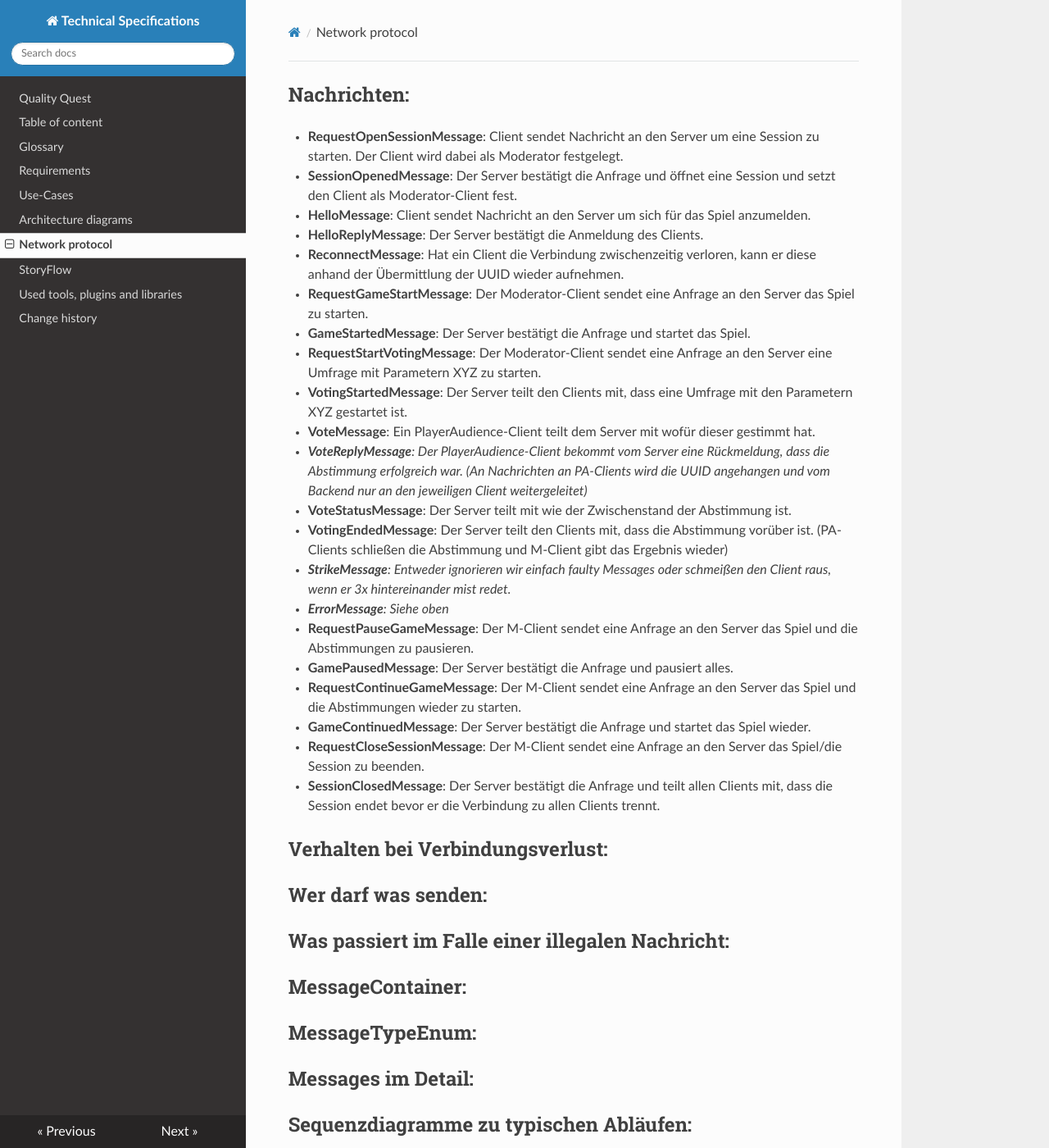
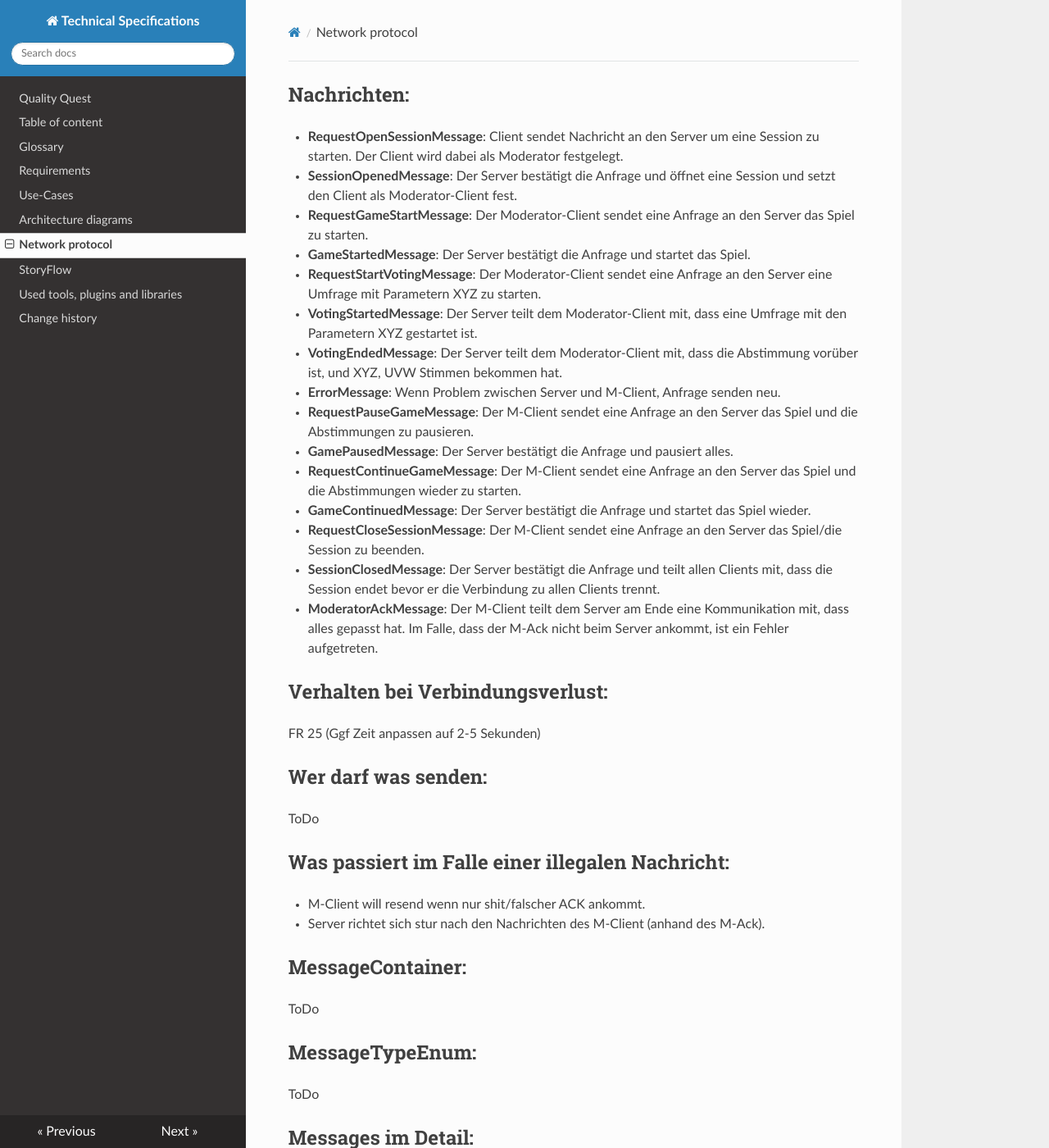
Before and after one commit to Brotenko/QualityQuest, an MkDocs documentation site: the page built from Docs/Technical Specifications/docs/network-protocol.md, in a window 1280 px wide and 1400 px high. Shown: the whole window at 82% size. Built offline with MkDocs 1.6.1, drawn with Linux system fonts in a browser that asks for light colours; nearby versions of some CDN libraries.

Commit message:
Updated the network protocol to only have relevant message types.

```diff
--- a/Docs/Technical Specifications/docs/network-protocol.md
+++ b/Docs/Technical Specifications/docs/network-protocol.md
@@ -1,36 +1,38 @@
 ## Nachrichten:
 - **RequestOpenSessionMessage**: Client sendet Nachricht an den Server um eine Session zu starten. Der Client wird dabei als Moderator festgelegt.
 - **SessionOpenedMessage**: Der Server bestätigt die Anfrage und öffnet eine Session und setzt den Client als Moderator-Client fest.
-- **HelloMessage**: Client sendet Nachricht an den Server um sich für das Spiel anzumelden.
-- **HelloReplyMessage**: Der Server bestätigt die Anmeldung des Clients.
-- **ReconnectMessage**: Hat ein Client die Verbindung zwischenzeitig verloren, kann er diese anhand der Übermittlung der UUID wieder aufnehmen.
 - **RequestGameStartMessage**: Der Moderator-Client sendet eine Anfrage an den Server das Spiel zu starten.
 - **GameStartedMessage**: Der Server bestätigt die Anfrage und startet das Spiel.
 - **RequestStartVotingMessage**: Der Moderator-Client sendet eine Anfrage an den Server eine Umfrage mit Parametern XYZ zu starten.
-- **VotingStartedMessage**: Der Server teilt den Clients mit, dass eine Umfrage mit den Parametern XYZ gestartet ist.
-- **VoteMessage**: Ein PlayerAudience-Client teilt dem Server mit wofür dieser gestimmt hat.
-- _**VoteReplyMessage**: Der PlayerAudience-Client bekommt vom Server eine Rückmeldung, dass die Abstimmung erfolgreich war. (An Nachrichten an PA-Clients wird die UUID angehangen und vom Backend nur an den jeweiligen Client weitergeleitet)_
-- **VoteStatusMessage**: Der Server teilt mit wie der Zwischenstand der Abstimmung ist.
-- **VotingEndedMessage**: Der Server teilt den Clients mit, dass die Abstimmung vorüber ist. (PA-Clients schließen die Abstimmung und M-Client gibt das Ergebnis wieder)
-- _**StrikeMessage**: Entweder ignorieren wir einfach faulty Messages oder schmeißen den Client raus, wenn er 3x hintereinander mist redet._
-- _**ErrorMessage**: Siehe oben_
+- **VotingStartedMessage**: Der Server teilt dem Moderator-Client mit, dass eine Umfrage mit den Parametern XYZ gestartet ist.
+- **VotingEndedMessage**: Der Server teilt dem Moderator-Client mit, dass die Abstimmung vorüber ist, und XYZ, UVW Stimmen bekommen hat.
+- **ErrorMessage**: Wenn Problem zwischen Server und M-Client, Anfrage senden neu.
 - **RequestPauseGameMessage**: Der M-Client sendet eine Anfrage an den Server das Spiel und die Abstimmungen zu pausieren.
 - **GamePausedMessage**: Der Server bestätigt die Anfrage und pausiert alles.
 - **RequestContinueGameMessage**: Der M-Client sendet eine Anfrage an den Server das Spiel und die Abstimmungen wieder zu starten.
 - **GameContinuedMessage**: Der Server bestätigt die Anfrage und startet das Spiel wieder.
 - **RequestCloseSessionMessage**: Der M-Client sendet eine Anfrage an den Server das Spiel/die Session zu beenden.
 - **SessionClosedMessage**: Der Server bestätigt die Anfrage und teilt allen Clients mit, dass die Session endet bevor er die Verbindung zu allen Clients trennt.
+- **ModeratorAckMessage**: Der M-Client teilt dem Server am Ende eine Kommunikation mit, dass alles gepasst hat. Im Falle, dass der M-Ack nicht beim Server ankommt, ist ein Fehler aufgetreten.
 
 ## Verhalten bei Verbindungsverlust:
+FR 25 (Ggf Zeit anpassen auf 2-5 Sekunden)
 
 ## Wer darf was senden:
+ToDo
 
 ## Was passiert im Falle einer illegalen Nachricht:
+- M-Client will resend wenn nur shit/falscher ACK ankommt.
+- Server richtet sich stur nach den Nachrichten des M-Client (anhand des M-Ack).
 
 ## MessageContainer:
+ToDo
 
 ## MessageTypeEnum:
+ToDo
 
 ## Messages im Detail:
+ToDo
 
 ## Sequenzdiagramme zu typischen Abläufen:
+ToDo
```
